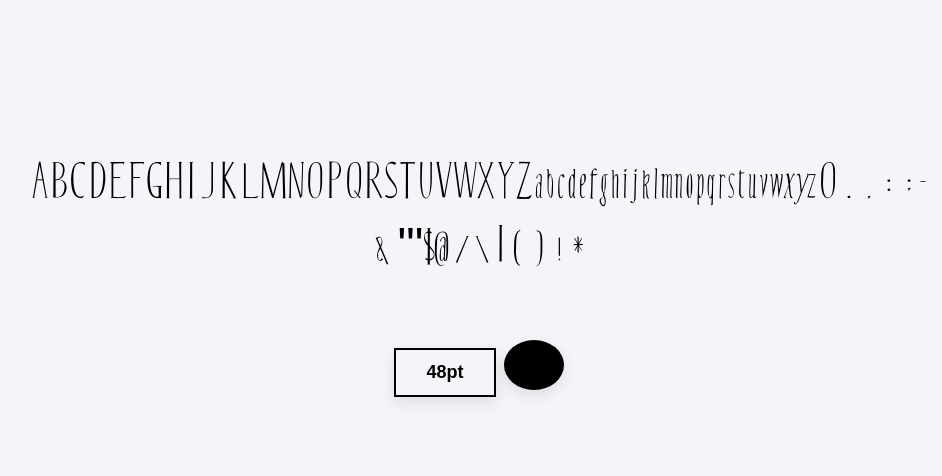
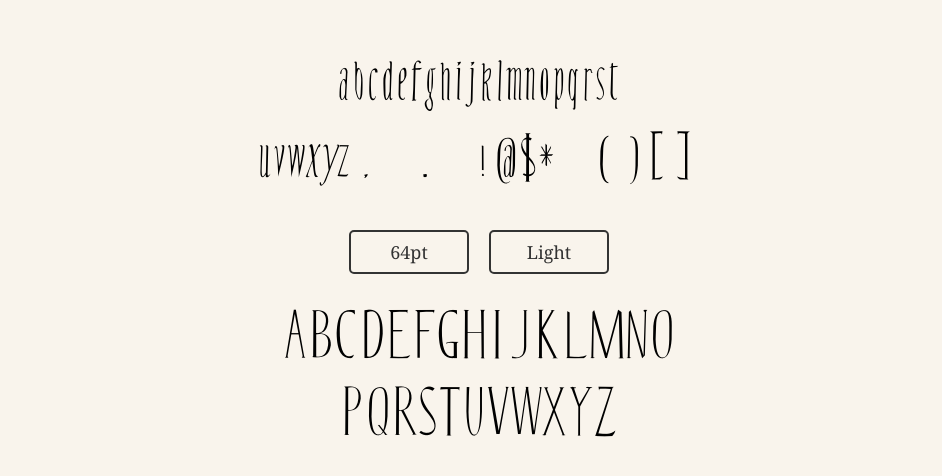
Before and after one commit to qbimi/qbimi.github.io, a plain HTML site: page alllowercasewithoutspaces/preview/index 2.html in a window 1280 px wide. Shown: the part 148-624 px from the top of the page, without its empty margins (161-1103 px from the left). Drawn offline with Linux system fonts and the light colour scheme.

Commit message:
preview updated

```diff
--- a/alllowercasewithoutspaces/preview/index 2.html
+++ b/alllowercasewithoutspaces/preview/index 2.html
@@ -3,7 +3,7 @@
   <head>
     <meta charset="UTF-8">
     <meta name="viewport" content="width=device-width, initial-scale=1.0">
-    <title>Font Size Preview</title>
+    <title>Font Preview</title>
     <style>
       @font-face {
         font-family: 'eyelashes';
@@ -11,139 +11,140 @@
         font-weight: 400;
       }
 
-      /* 기본 스타일 */
       body {
         margin: 0;
         padding: 0;
-        font-family: 'eyelashes', sans-serif;
+        font-family: sans-serif;
+        background-color: #F9F4EC; /* 기본 배경색 */
+        color: #000;
         display: flex;
         justify-content: center;
         align-items: center;
         min-height: 100vh;
-        background-color: #f4f4f9; /* 배경 색상 */
-        transition: background-color 0.3s ease, color 0.3s ease;
+        flex-direction: column;
+        transition: background-color 0.5s, color 0.5s;
       }
 
-      .preview-container {
+      .container {
         text-align: center;
-        padding: 30px;
-        border-radius: 10px;
-        width: 80%;
-        max-width: 90%;
-        color: black;
-        overflow: hidden;
-        transition: background-color 0.3s ease, color 0.3s ease;
+        width: 90%;
+        max-width: 800px;
       }
 
+      /* 폰트 프리뷰 영역 */
       .font-preview {
-        font-size: 48px;
-        transition: font-size 0.5s ease;
-        word-wrap: break-word; /* 창에 맞춰 텍스트 줄 바꿈 */
-        white-space: normal; /* 줄 바꿈을 허용 */
-        margin-bottom: 20px;
-        line-height: 1.3;
+        font-family: 'eyelashes', sans-serif;
+        font-size: 64px; /* 초기 폰트 크기 */
+        line-height: 1.2;
+        margin: 10px 0;
+        transition: font-size 0.3s ease, transform 0.3s ease;
+        transform: translateY(0); /* 중앙 정렬 보정 */
+        word-wrap: break-word; /* 창 크기에 맞춰 줄 바꿈 */
+        text-align: center; /* 텍스트 중앙 정렬 */
       }
 
-      /* 버튼 디자인 */
+      .font-preview.uppercase {
+        margin-top: 30px;
+      }
+
+      /* 버튼 스타일 */
+      .buttons {
+        margin: 30px 0;
+        display: flex;
+        justify-content: center;
+        gap: 20px;
+      }
+
       button {
-        padding: 12px 30px;
         font-size: 18px;
-        font-family: 'avenir', sans-serif; /* Avenir 폰트 적용 */
-        font-weight: bold;
-        color: black;
+        font-family: Georgia, serif; /* 버튼 폰트 Georgia */
+        padding: 8px 15px;
+        border: 2px solid #333;
         background-color: transparent;
-        border: 2px solid black;
+        color: #333;
         cursor: pointer;
-        transition: transform 0.3s ease, background-color 0.3s ease;
-        margin-top: 40px; /* 버튼 간격을 넓힘 */
-        box-shadow: 0 5px 15px rgba(0, 0, 0, 0.1);
+        border-radius: 5px;
+        transition: all 0.3s ease;
+        min-width: 120px;
       }
 
       button:hover {
-        background-color: #666;
-        transform: translateY(-2px);
+        background-color: #333;
+        color: #FFF;
       }
 
-      button:active {
-        transform: translateY(2px);
+      /* 다크모드 스타일 */
+      body.dark-mode {
+        background-color: #000; /* 완전 검정 */
+        color: #FFF;
       }
 
-      /* 배경색, 글씨 색 변경 버튼 디자인 */
-      .theme-button {
-        width: 50px; /* 완벽한 원으로 만들기 위한 크기 */
-        height: 50px; /* 완벽한 원으로 만들기 위한 크기 */
-        border-radius: 50%;
-        background-color: black;
-        border: none;
-        cursor: pointer;
-        margin-top: 40px; /* 버튼 간격을 넓힘 */
-        transition: background-color 0.3s ease;
+      body.dark-mode button {
+        border-color: #FFF;
+        color: #FFF;
       }
 
-      /* 검은 배경에 흰 폰트일 때 버튼 */
-      .theme-button.white-theme {
-        background-color: white;
-        border: 2px solid black;
+      body.dark-mode button:hover {
+        background-color: #FFF;
+        color: #000;
       }
-
-      /* 버튼 클릭 시 배경색, 글씨 색 변경 */
-      .dark-theme {
-        background-color: black;
-        color: white;
-      }
-
-      .dark-theme .preview-container {
-        background-color: black;
-        color: white;
-      }
-
-      /* 다크모드일 때 버튼 스타일 변경 */
-      .dark-theme button {
-        color: white;
-        border: 2px solid white; /* 다크모드일 때 버튼 테두리 흰색 */
-      }
-
-      .dark-theme .theme-button {
-        background-color: white; /* 다크모드일 때 버튼 색상 */
-      }
-
     </style>
   </head>
   <body>
-    <div class="preview-container">
-      <p id="previewText" class="font-preview">ABCDEFGHIJKLMNOPQRSTUVWXYZabcdefghijklmnopqrstuvwxyz0.,:;-&'"$@/\|()!*</p>
-      <button id="sizeButton" onclick="changeFontSize()">48pt</button> <!-- 폰트 크기 변경 버튼 -->
-      <button id="themeButton" class="theme-button" onclick="toggleTheme()"></button> <!-- 다크 모드 변경 버튼 -->
+    <div class="container">
+      <!-- 소문자와 특수문자 -->
+      <div class="font-preview lowercase" id="previewText">
+        abcdefghijklmnopqrst<br>uvwxyz, . !@$* ()[]
+      </div>
+
+      <!-- 버튼 영역 -->
+      <div class="buttons">
+        <button id="sizeButton" onclick="changeFontSize()">64pt</button>
+        <button id="themeButton" onclick="toggleTheme()">Light</button>
+      </div>
+
+      <!-- 대문자 -->
+      <div class="font-preview uppercase">
+        ABCDEFGHIJKLMNO<br>PQRSTUVWXYZ
+      </div>
     </div>
 
     <script>
-      // 폰트 크기 변경 함수
+      let isLargeFont = false;
+
+      // 폰트 크기 토글
       function changeFontSize() {
-        const textElement = document.getElementById('previewText');
-        const buttonElement = document.getElementById('sizeButton');
+        const previews = document.querySelectorAll('.font-preview');
+        const button = document.getElementById('sizeButton');
 
-        // Toggle between small and large font size
-        if (textElement.style.fontSize === '48px' || textElement.style.fontSize === '') {
-          textElement.style.fontSize = '256px';
-          buttonElement.innerText = '256pt'; // 버튼 텍스트 변경
+        if (isLargeFont) {
+          previews.forEach((el) => {
+            el.style.fontSize = '64px';
+            el.style.transform = 'translateY(0)';
+          });
+          button.innerText = '64pt';
         } else {
-          textElement.style.fontSize = '48px';
-          buttonElement.innerText = '48pt'; // 버튼 텍스트 변경
+          previews.forEach((el) => {
+            el.style.fontSize = '256px';
+            el.style.transform = 'translateY(-50px)'; /* 크기에 맞춰 보정 */
+          });
+          button.innerText = '256pt';
         }
+
+        isLargeFont = !isLargeFont;
       }
 
-      // 배경색과 글씨색을 바꾸는 함수 (다크 모드 토글)
+      // 다크모드 토글
       function toggleTheme() {
-        const bodyElement = document.body;
-        const buttonElement = document.getElementById('themeButton');
+        const body = document.body;
+        const button = document.getElementById('themeButton');
 
-        // Toggle between light and dark theme
-        if (bodyElement.classList.contains('dark-theme')) {
-          bodyElement.classList.remove('dark-theme');
-          buttonElement.style.backgroundColor = 'black'; // 동그라미 버튼 색상 (검정색)
+        body.classList.toggle('dark-mode');
+
+        if (body.classList.contains('dark-mode')) {
+          button.innerText = 'Dark';
         } else {
-          bodyElement.classList.add('dark-theme');
-          buttonElement.style.backgroundColor = 'white'; // 동그라미 버튼 색상 (흰색)
+          button.innerText = 'Light';
         }
       }
     </script>
```
